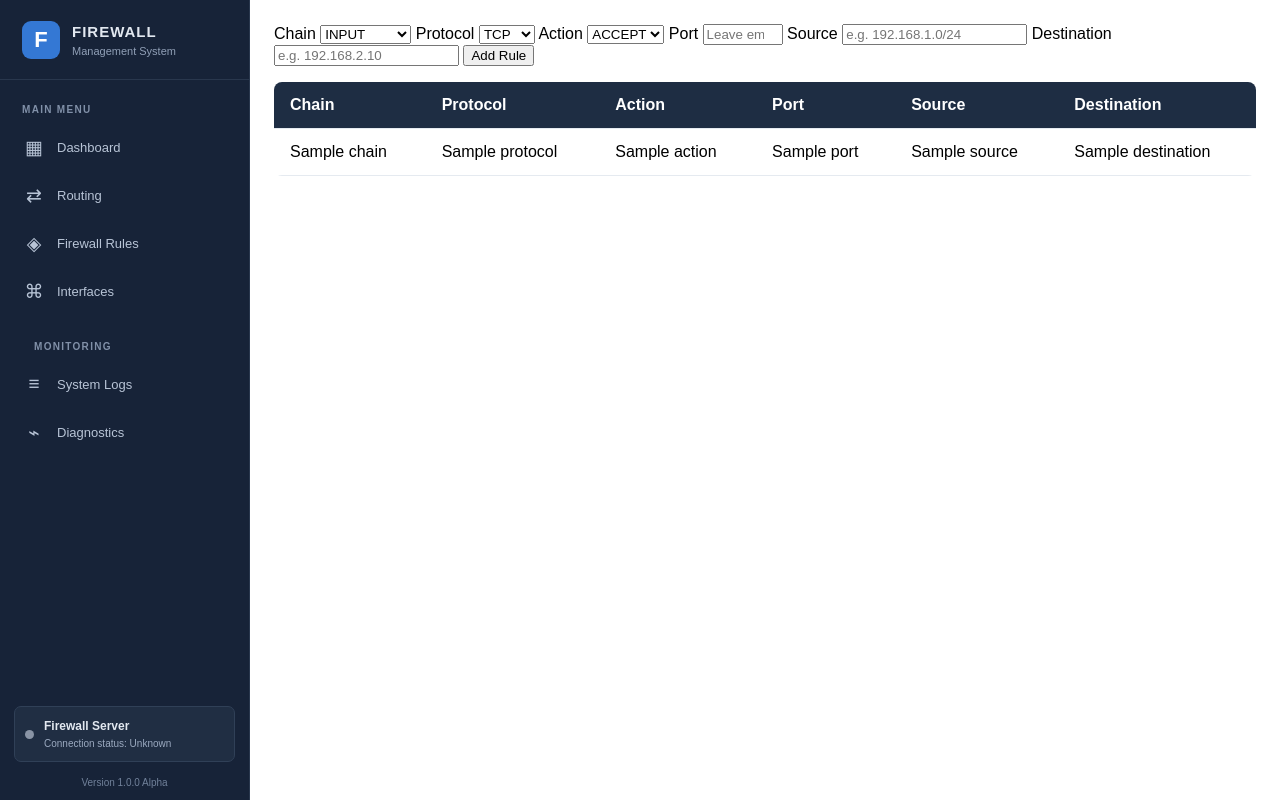
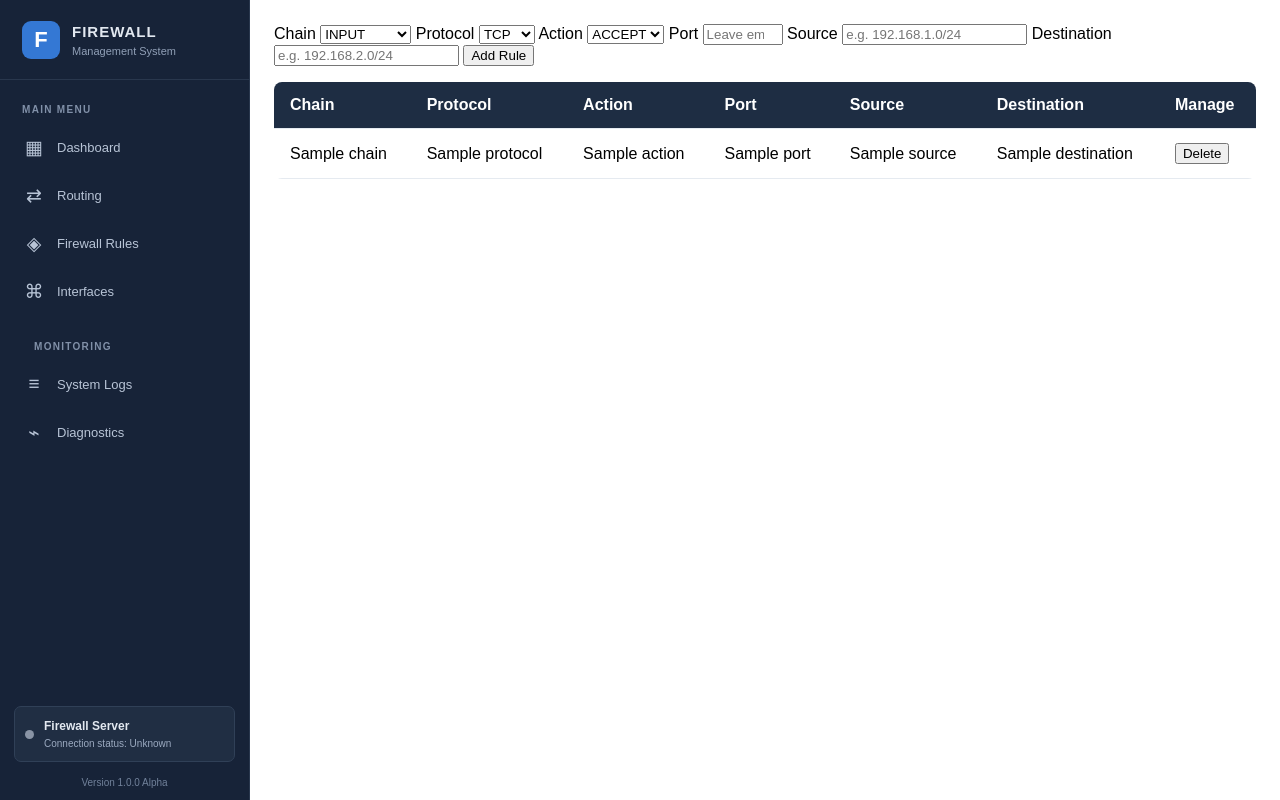
Before and after one commit to Ramiel-5/NetWall, a Node server app: template views/firewall.ejs in a window 1280 px wide. Run offline with Node 20, Linux system fonts and the light colour scheme; the template is opened without the code that fills it: most values are stand-ins (such as "Sample title", 1, 10 or a date in 2020).

Commit message:
add firewallservice.js

```diff
--- a/views/firewall.ejs
+++ b/views/firewall.ejs
@@ -38,7 +38,7 @@
                 <input type="text" name="source" placeholder="e.g. 192.168.1.0/24">
 
                 <label>Destination</label>
-                <input type="text" name="destination" placeholder="e.g. 192.168.2.10">
+                <input type="text" name="destination" placeholder="e.g. 192.168.2.0/24">
 
                 <button type="submit">Add Rule</button>
             </form>
@@ -53,12 +53,13 @@
                         <th>Port</th>
                         <th>Source</th>
                         <th>Destination</th>
+                        <th>Manage</th>
                     </tr>
                 </thead>
                 <tbody>
                     <% if (rules.length===0) { %>
                         <tr>
-                            <td colspan="7">No firewall rules found.</td>
+                            <td colspan="8">No firewall rules found.</td>
                         </tr>
                         <% } else %>
                             <% rules.forEach(rule=> { %>
@@ -82,6 +83,15 @@
                                     <td>
                                         <%= rule.destination %>
                                     </td>
+                                    <td>
+                                        <% if (rule.managed) { %>
+                                            <button type="button" class="btn-delete" data-id="<%= rule.id %>">
+                                                Delete
+                                            </button>
+                                            <% } else { %>
+                                                <span>Not managed</span>
+                                                <% } %>
+                                    </td>
                                 </tr>
                                 <% }); %>
                 </tbody>
```
Also changed, not shown: services/firewallService.js (+10 -1 lines).
